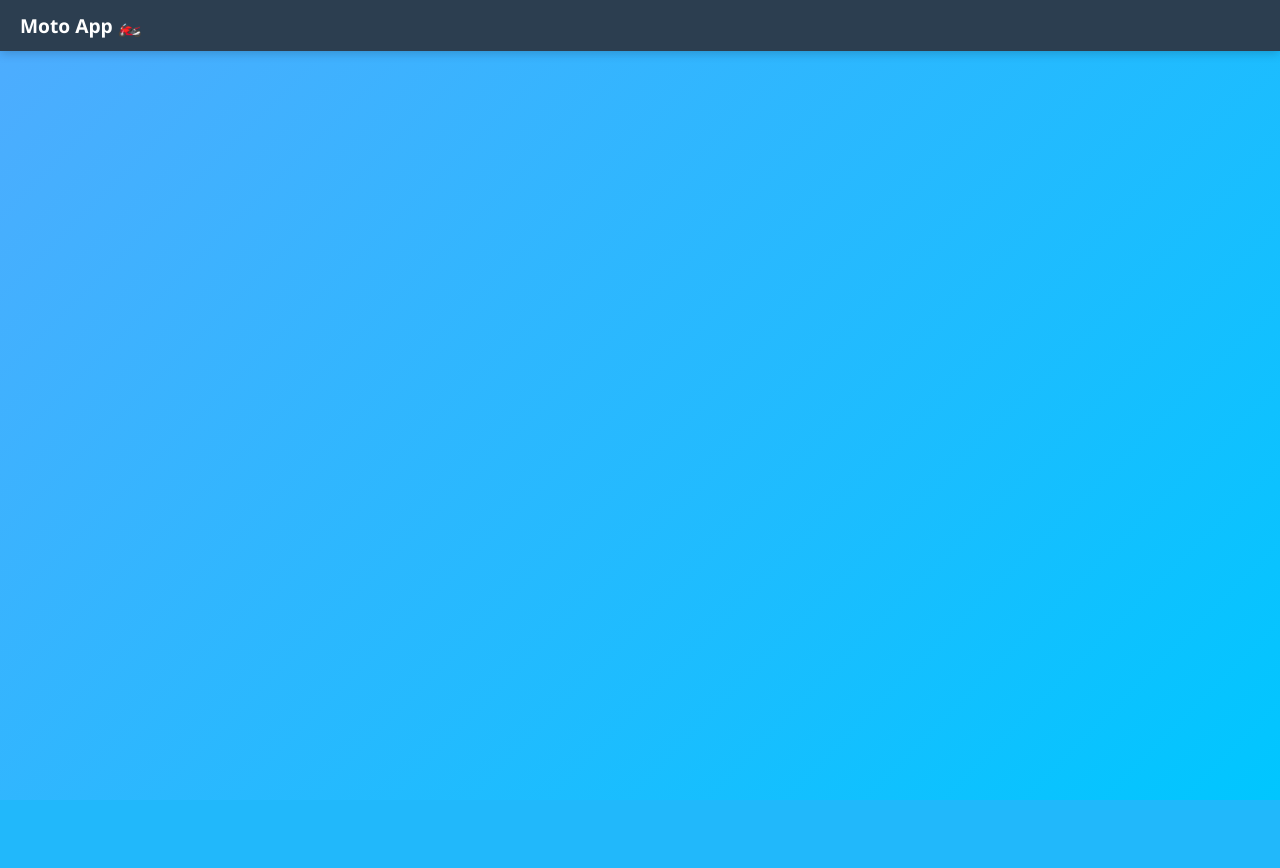
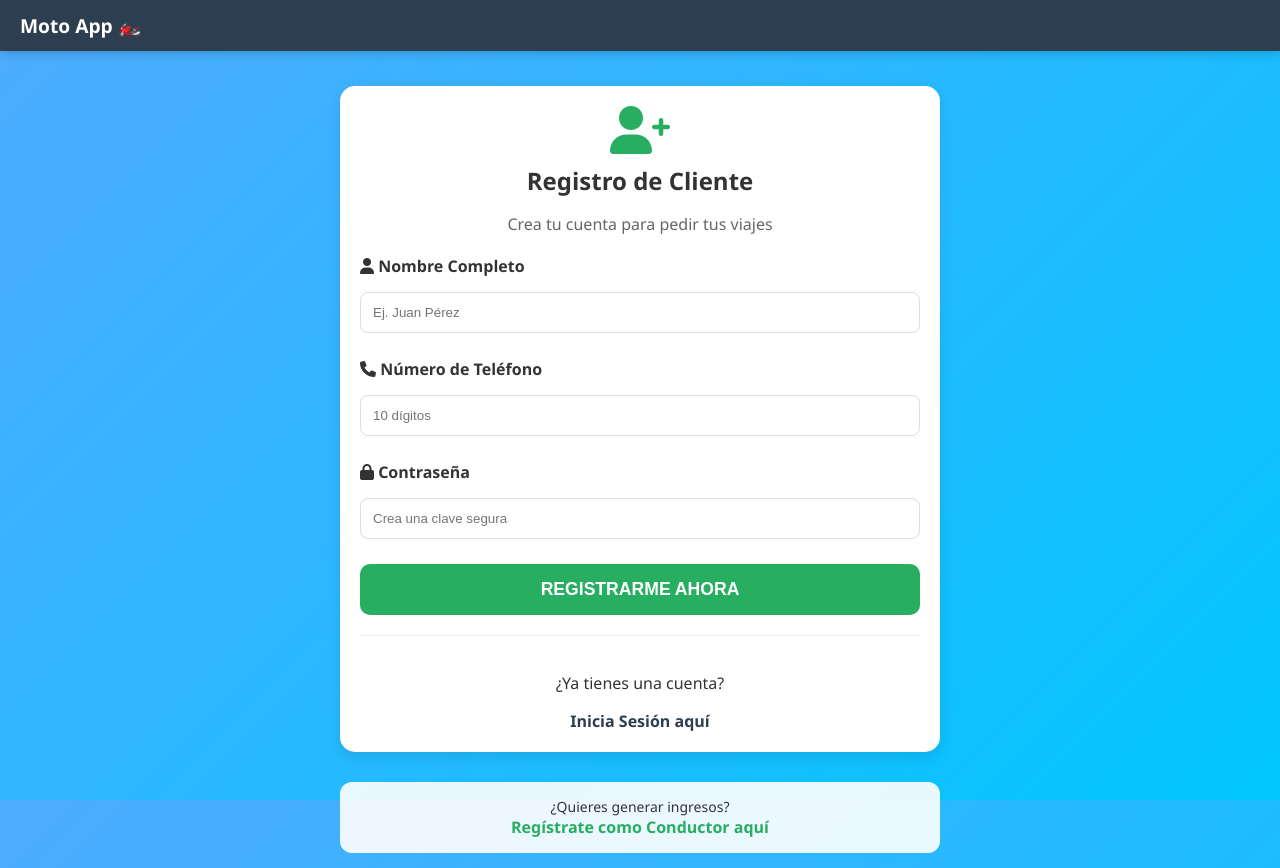
Before and after one commit to robert70-m/moto_appv01, a Flask app: page /registro in a window 1280 px wide. Before the commit the page ends 800 px from the top, so only its background shows below. Run offline with Flask 3, Linux system fonts and the light colour scheme.

Commit message:
Actualización: registro solo para clientes

```diff
--- a/app.py
+++ b/app.py
@@ -87,21 +87,42 @@ def login():
             error = "Usuario o contraseña incorrectos ❌"
 
     return render_template("login.html", error=error)
-
 @app.route("/registro", methods=["GET", "POST"])
 def registro():
     if request.method == "POST":
-        nombre = request.form["nombre"].strip()
-        telefono = request.form["telefono"].strip()
-        password = request.form["password"].strip()
-        tipo = request.form["tipo"].strip()
+        # Usamos .get() para evitar errores si falta un campo
+        nombre = request.form.get("nombre", "").strip()
+        telefono = request.form.get("telefono", "").strip()
+        password = request.form.get("password", "").strip()
+        tipo = request.form.get("tipo", "cliente").strip() # Por defecto es cliente
 
-        conn = get_db()
-        conn.execute("INSERT INTO usuarios (nombre, telefono, password, tipo, activo) VALUES (?, ?, ?, ?, 1)",
-                     (nombre, telefono, password, tipo))
-        conn.commit()
-        conn.close()
-        return redirect("/")
+        # Verificamos que no vengan vacíos
+        if not nombre or not telefono or not password:
+            return redirect("/registro?error=Todos los campos son obligatorios")
+
+        try:
+            conn = get_db()
+            # Verificamos si el usuario ya existe para dar un mensaje claro
+            user_exists = conn.execute("SELECT id FROM usuarios WHERE telefono = ?", (telefono,)).fetchone()
+
+            if user_exists:
+                conn.close()
+                return redirect("/registro?error=El teléfono ya está registrado")
+
+            conn.execute(
+                "INSERT INTO usuarios (nombre, telefono, password, tipo, activo) VALUES (?, ?, ?, ?, 1)",
+                (nombre, telefono, password, tipo)
+            )
+            conn.commit()
+            conn.close()
+
+            # Redirigir al login después de un registro exitoso
+            return redirect("/login?msg=Cuenta creada con éxito")
+
+        except Exception as e:
+            print(f"Error en registro: {e}")
+            return redirect("/registro?error=Error interno del servidor")
+
     return render_template("registro.html")
 
 # ---------------------- VISTAS CONDUCTOR ----------------------
--- a/templates/registro.html
+++ b/templates/registro.html
@@ -1,188 +1,51 @@
-<!DOCTYPE html>
-<html lang="es">
-<head>
-    <meta charset="UTF-8">
-    <meta name="viewport" content="width=device-width, initial-scale=1.0, maximum-scale=1.0, user-scalable=no">
-    <title>{% block title %}Moto App 🏍️{% endblock %}</title>
+{% extends "base.html" %}
 
-    <link rel="stylesheet" href="https://cdnjs.cloudflare.com/ajax/libs/font-awesome/6.0.0/css/all.min.css">
-    <link rel="stylesheet" href="https://unpkg.com/leaflet@1.9.4/dist/leaflet.css" />
-    <script src="https://unpkg.com/leaflet@1.9.4/dist/leaflet.js"></script>
+{% block title %}Crear Cuenta - Moto App{% endblock %}
 
-    <style>
-        :root {
-            --primary: #2c3e50;
-            --accent: #27ae60;
-            --danger: #e74c3c;
-            --light: #f4f7f6;
-        }
+{% block content %}
+<div class="card" style="margin-top: 20px;">
+    <div style="text-align: center; margin-bottom: 20px;">
+        <i class="fas fa-user-plus" style="font-size: 3rem; color: var(--accent);"></i>
+        <h2 style="margin: 10px 0;">Registro de Cliente</h2>
+        <p style="color: #666;">Crea tu cuenta para pedir tus viajes</p>
+    </div>
 
-        body {
-            font-family: 'Segoe UI', Roboto, Helvetica, Arial, sans-serif;
-            background: linear-gradient(135deg, #4facfe, #00c6ff);
-            background-attachment: fixed;
-            margin: 0;
-            min-height: 100vh;
-            color: #333;
-        }
+    <form action="/registro" method="POST">
+        <input type="hidden" name="tipo" value="cliente">
 
-        .header {
-            background: var(--primary);
-            color: white;
-            padding: 12px 20px;
-            display: flex;
-            justify-content: space-between;
-            align-items: center;
-            position: sticky;
-            top: 0;
-            z-index: 2000;
-            box-shadow: 0 2px 10px rgba(0,0,0,0.2);
-        }
+        <div style="margin-bottom: 15px;">
+            <label style="font-weight: bold; display: block; margin-bottom: 5px;">
+                <i class="fas fa-user"></i> Nombre Completo
+            </label>
+            <input type="text" name="nombre" placeholder="Ej. Juan Pérez" required>
+        </div>
 
-        .header-title { font-size: 1.2rem; font-weight: bold; }
+        <div style="margin-bottom: 15px;">
+            <label style="font-weight: bold; display: block; margin-bottom: 5px;">
+                <i class="fas fa-phone"></i> Número de Teléfono
+            </label>
+            <input type="text" name="telefono" placeholder="10 dígitos" required
+                   pattern="[0-9]{10}" title="Por favor ingresa 10 dígitos">
+        </div>
 
-        .container {
-            padding: 15px;
-            max-width: 600px;
-            margin: auto;
-        }
+        <div style="margin-bottom: 15px;">
+            <label style="font-weight: bold; display: block; margin-bottom: 5px;">
+                <i class="fas fa-lock"></i> Contraseña
+            </label>
+            <input type="password" name="password" placeholder="Crea una clave segura" required>
+        </div>
 
-        .card {
-            background: white;
-            padding: 20px;
-            border-radius: 15px;
-            box-shadow: 0 5px 15px rgba(0,0,0,0.1);
-            margin-bottom: 20px;
-        }
+        <button type="submit"
+                style="width: 100%; padding: 15px; background: var(--accent); color: white; border: none; border-radius: 10px; font-size: 1.1rem; font-weight: bold; cursor: pointer;">
+            REGISTRARME AHORA
+        </button>
+    </form>
 
-        #toast {
-            display: none;
-            position: fixed;
-            top: 80px;
-            left: 50%;
-            transform: translateX(-50%);
-            background: var(--primary);
-            color: white;
-            padding: 12px 25px;
-            border-radius: 30px;
-            font-weight: bold;
-            z-index: 3000;
-            box-shadow: 0 4px 12px rgba(0,0,0,0.3);
-            text-align: center;
-            min-width: 250px;
-        }
-
-        .user-menu { position: relative; }
-        .user-btn {
-            background: #34495e;
-            color: white;
-            border: none;
-            padding: 8px 15px;
-            border-radius: 20px;
-            cursor: pointer;
-            font-size: 14px;
-            display: flex;
-            align-items: center;
-            gap: 8px;
-        }
-
-        .dropdown {
-            display: none;
-            position: absolute;
-            right: 0;
-            top: 40px;
-            background: white;
-            min-width: 160px;
-            border-radius: 10px;
-            box-shadow: 0 5px 20px rgba(0,0,0,0.2);
-            overflow: hidden;
-            z-index: 2500;
-        }
-
-        .dropdown a {
-            display: block;
-            padding: 12px 15px;
-            color: #333;
-            text-decoration: none;
-            font-size: 14px;
-            border-bottom: 1px solid #f0f0f0;
-        }
-
-        .dropdown a:hover { background: #f8f9fa; }
-
-        input[type="text"], input[type="password"], input[type="email"], select {
-            width: 100%;
-            padding: 12px;
-            margin: 10px 0;
-            border: 1px solid #ddd;
-            border-radius: 8px;
-            box-sizing: border-box;
-        }
-    </style>
-</head>
-<body>
-
-    <div id="toast"></div>
-
-    <header class="header">
-        <div class="header-title">Moto App 🏍️</div>
-
-        {% if session.get('user_id') %}
-        <div class="user-menu">
-            <button onclick="toggleMenu()" class="user-btn">
-                <i class="fas fa-user-circle"></i>
-                {{ session.get('nombre', 'Usuario') }}
-            </button>
-            <div id="dropdown" class="dropdown">
-                <a href="/logout" style="color: var(--danger); font-weight: bold;">
-                    <i class="fas fa-sign-out-alt"></i> Cerrar sesión
-                </a>
-            </div>
-        </div>
-        {% endif %}
-    </header>
-
-    <main class="container">
-        {% block content %}{% endblock %}
-        </main>
-
-    <script>
-        function toggleMenu() {
-            const menu = document.getElementById("dropdown");
-            if (menu) {
-                menu.style.display = (menu.style.display === "block") ? "none" : "block";
-            }
-        }
-
-        function mostrarToast(mensaje, tipo = 'error') {
-            const toast = document.getElementById("toast");
-            if (!toast) return;
-            toast.innerText = mensaje;
-            toast.style.background = tipo === 'error' ? '#e74c3c' : '#27ae60';
-            toast.style.display = 'block';
-
-            setTimeout(() => {
-                toast.style.display = 'none';
-            }, 4000);
-        }
-
-        // Cierra el menú si se hace clic fuera de él
-        window.onclick = function(e) {
-            if (!e.target.matches('.user-btn') && !e.target.parentNode.matches('.user-btn')) {
-                const dropdown = document.getElementById("dropdown");
-                if (dropdown) dropdown.style.display = "none";
-            }
-        }
-
-        window.onload = function() {
-            const params = new URLSearchParams(window.location.search);
-            if (params.get("error")) {
-                mostrarToast(params.get("error"), "error");
-            }
-            if (params.get("msg") === "viaje_terminado") {
-                mostrarToast("¡Viaje finalizado con éxito!", "success");
-            }
-        };
-    </script>
-</body>
-</html>
+    <div style="text-align: center; margin-top: 20px; border-top: 1px solid #eee; padding-top: 20px;">
+        <p>¿Ya tienes una cuenta?</p>
+        <a href="/login" style="color: var(--primary); font-weight: bold; text-decoration: none;">
+            Inicia Sesión aquí
+        </a>
+    </div>
+</div>
+{% endblock %}
```
